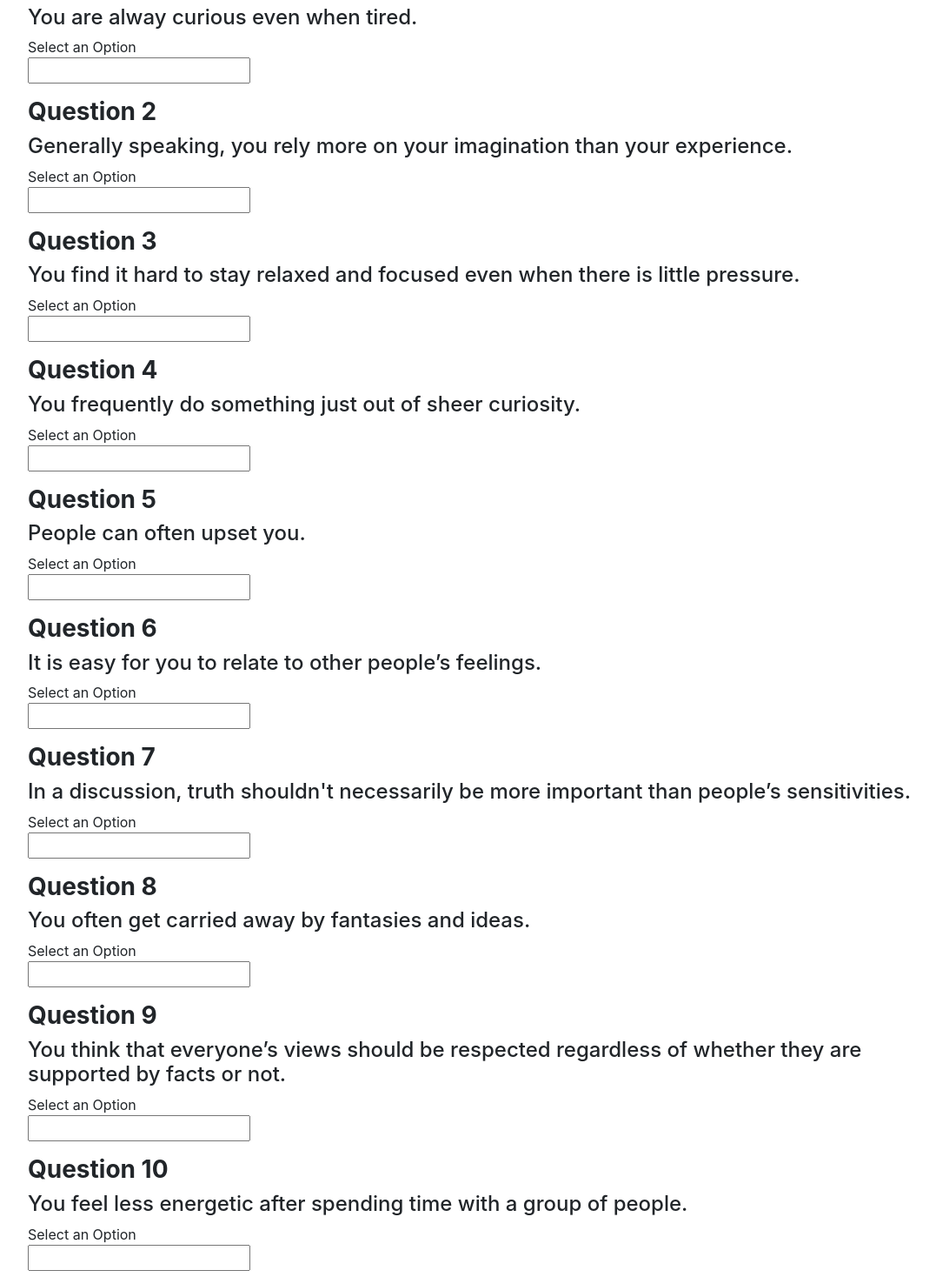
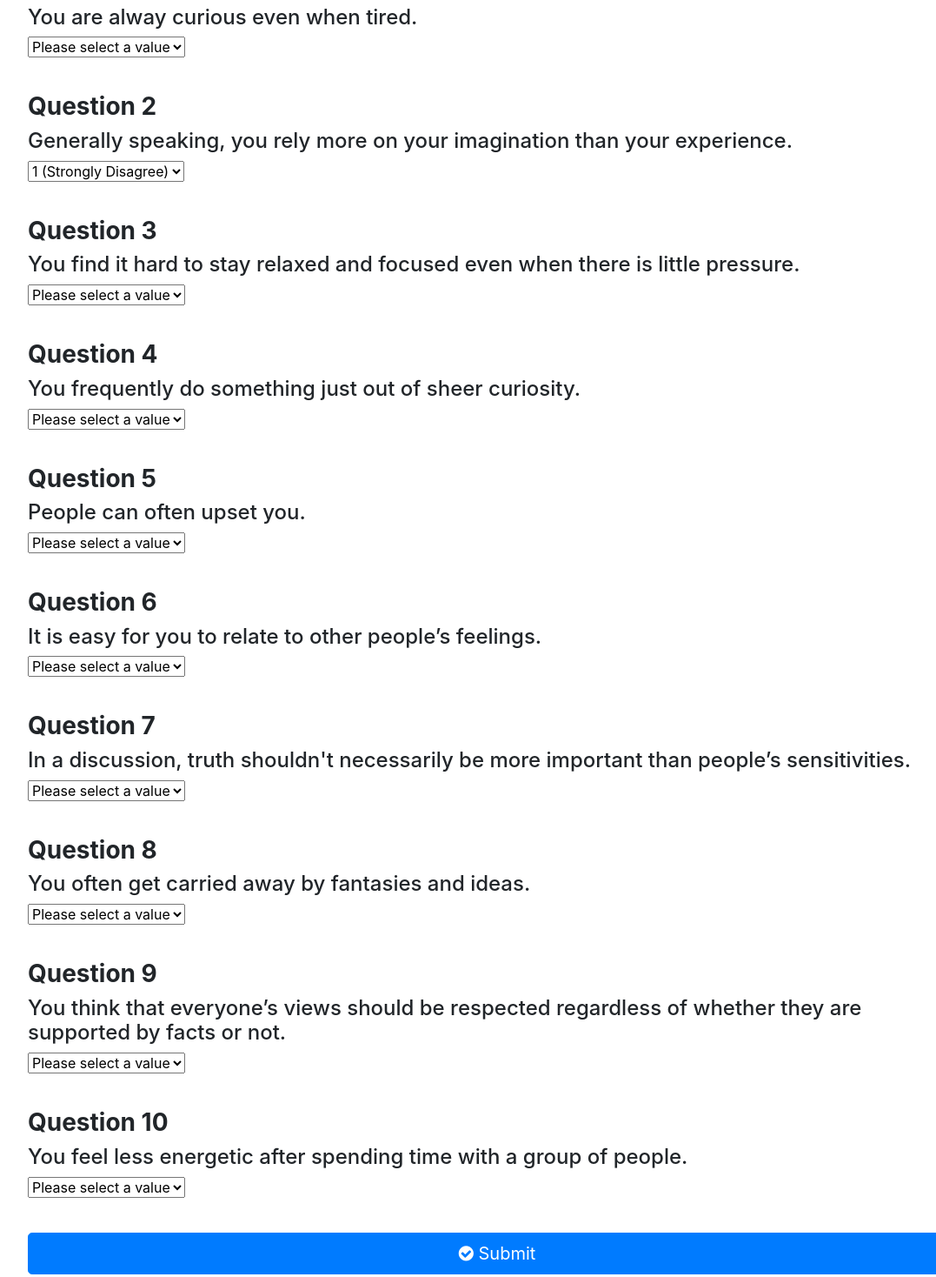
Before and after one commit to reubenwalker64/FriendFinderB, a website: page app/public/survey.html in a window 1280 px wide. Shown: the part 691-2159 px from the top of the page at 87% size, without its empty margins (68-1145 px from the left). Drawn offline with nearby package versions, Linux system fonts and the light colour scheme.

Commit message:
TA help changes

```diff
--- a/app/public/survey.html
+++ b/app/public/survey.html
@@ -19,7 +19,7 @@
 
 			<div class="text-center">
 				<!--FIX LINK-->
-				<a href="home.html"><button class="btn btn-lg btn-primary"><span class="fa fa-home"></span> Home</button></a>
+				<a href="/"><button class="btn btn-lg btn-primary"><span class="fa fa-home"></span> Home</button></a>
 			</div>
 		</div>
 
@@ -40,128 +40,114 @@
 
 	    <h3><strong>Question 1</strong></h3>
 	    <h4>You are alway curious even when tired.</h4>
-	    <select class="chosen-select" id="q1" style="display: none;">
-	      <option value=""></option>
-	      <option value="1">1 (Strongly Disagree)</option>
-	      <option value="2">2</option>
-	      <option value="3">3</option>
-	      <option value="4">4</option>
-	      <option value="5">5 (Strongly Agree)</option>
-	    </select><div class="chosen-container chosen-container-single" style="width: 300px;" title="" id="q1_chosen"><a class="chosen-single chosen-default"><span>Select an Option</span><div><b></b></div></a><div class="chosen-drop"><div class="chosen-search" data-children-count="1"><input type="text" autocomplete="off"></div><ul class="chosen-results"></ul></div></div>
-
-	    <h3><strong>Question 2</strong></h3>
-	    <h4>Generally speaking, you rely more on your imagination than your experience.</h4>
-	    <select class="chosen-select" id="q2" style="display: none;">
-	      <option value=""></option>
+	    <select class="chosen-select" id="q1">
+	      <option value="">Please select a value</option>
 	      <option value="1">1 (Strongly Disagree)</option>
 	      <option value="2">2</option>
 	      <option value="3">3</option>
 	      <option value="4">4</option>
 	      <option value="5">5 (Strongly Agree)</option>
 	    </select>
-			<div class="chosen-container chosen-container-single" style="width: 300px;" title="" id="q2_chosen"><a class="chosen-single chosen-default"><span>Select an Option</span><div><b></b></div></a><div class="chosen-drop"><div class="chosen-search" data-children-count="1"><input type="text" autocomplete="off"></div><ul class="chosen-results"></ul></div></div>
-
-
-	    <h3><strong>Question 3</strong></h3>
-	    <h4>You find it hard to stay relaxed and focused even when there is little pressure.</h4>
-	    <select class="chosen-select" id="q3" style="display: none;">
-	      <option value=""></option>
+			<p>&nbsp</p>
+	    <h3><strong>Question 2</strong></h3>
+	    <h4>Generally speaking, you rely more on your imagination than your experience.</h4>
+	    <select class="chosen-select" id="q2>
+	      <option value="">Please select a value</option>
 	      <option value="1">1 (Strongly Disagree)</option>
 	      <option value="2">2</option>
 	      <option value="3">3</option>
 	      <option value="4">4</option>
 	      <option value="5">5 (Strongly Agree)</option>
 	    </select>
-			<div class="chosen-container chosen-container-single" style="width: 300px;" title="" id="q3_chosen"><a class="chosen-single chosen-default"><span>Select an Option</span><div><b></b></div></a><div class="chosen-drop"><div class="chosen-search" data-children-count="1"><input type="text" autocomplete="off"></div><ul class="chosen-results"></ul></div></div>
-
-
-	    <h3><strong>Question 4</strong></h3>
-	    <h4>You frequently do something just out of sheer curiosity.</h4>
-	    <select class="chosen-select" id="q4" style="display: none;">
-	      <option value=""></option>
+			<p>&nbsp</p>
+	    <h3><strong>Question 3</strong></h3>
+	    <h4>You find it hard to stay relaxed and focused even when there is little pressure.</h4>
+	    <select class="chosen-select" id="q3">
+	      <option value="">Please select a value</option>
 	      <option value="1">1 (Strongly Disagree)</option>
 	      <option value="2">2</option>
 	      <option value="3">3</option>
 	      <option value="4">4</option>
 	      <option value="5">5 (Strongly Agree)</option>
 	    </select>
-			<div class="chosen-container chosen-container-single" style="width: 300px;" title="" id="q4_chosen"><a class="chosen-single chosen-default"><span>Select an Option</span><div><b></b></div></a><div class="chosen-drop"><div class="chosen-search" data-children-count="1"><input type="text" autocomplete="off"></div><ul class="chosen-results"></ul></div></div>
-
-
-	    <h3><strong>Question 5</strong></h3>
-	    <h4>People can often upset you.</h4>
-	    <select class="chosen-select" id="q5" style="display: none;">
-	      <option value=""></option>
+			<p>&nbsp</p>
+	    <h3><strong>Question 4</strong></h3>
+	    <h4>You frequently do something just out of sheer curiosity.</h4>
+	    <select class="chosen-select" id="q4">
+	      <option value="">Please select a value</option>
 	      <option value="1">1 (Strongly Disagree)</option>
 	      <option value="2">2</option>
 	      <option value="3">3</option>
 	      <option value="4">4</option>
 	      <option value="5">5 (Strongly Agree)</option>
 	    </select>
-			<div class="chosen-container chosen-container-single" style="width: 300px;" title="" id="q5_chosen"><a class="chosen-single chosen-default"><span>Select an Option</span><div><b></b></div></a><div class="chosen-drop"><div class="chosen-search" data-children-count="1"><input type="text" autocomplete="off"></div><ul class="chosen-results"></ul></div></div>
-
-
-	    <h3><strong>Question 6</strong></h3>
-	    <h4>It is easy for you to relate to other people’s feelings.</h4>
-	    <select class="chosen-select" id="q6" style="display: none;">
-	      <option value=""></option>
+			<p>&nbsp</p>
+	    <h3><strong>Question 5</strong></h3>
+	    <h4>People can often upset you.</h4>
+	    <select class="chosen-select" id="q5">
+	      <option value="">Please select a value</option>
 	      <option value="1">1 (Strongly Disagree)</option>
 	      <option value="2">2</option>
 	      <option value="3">3</option>
 	      <option value="4">4</option>
 	      <option value="5">5 (Strongly Agree)</option>
 	    </select>
-			<div class="chosen-container chosen-container-single" style="width: 300px;" title="" id="q6_chosen"><a class="chosen-single chosen-default"><span>Select an Option</span><div><b></b></div></a><div class="chosen-drop"><div class="chosen-search" data-children-count="1"><input type="text" autocomplete="off"></div><ul class="chosen-results"></ul></div></div>
-
-
-	    <h3><strong>Question 7</strong></h3>
-	    <h4>In a discussion, truth shouldn't necessarily be more important than people’s sensitivities.</h4>
-	    <select class="chosen-select" id="q7" style="display: none;">
-	      <option value=""></option>
+			<p>&nbsp</p>
+	    <h3><strong>Question 6</strong></h3>
+	    <h4>It is easy for you to relate to other people’s feelings.</h4>
+	    <select class="chosen-select" id="q6">
+	      <option value="">Please select a value</option>
 	      <option value="1">1 (Strongly Disagree)</option>
 	      <option value="2">2</option>
 	      <option value="3">3</option>
 	      <option value="4">4</option>
 	      <option value="5">5 (Strongly Agree)</option>
 	    </select>
-			<div class="chosen-container chosen-container-single" style="width: 300px;" title="" id="q7_chosen"><a class="chosen-single chosen-default"><span>Select an Option</span><div><b></b></div></a><div class="chosen-drop"><div class="chosen-search" data-children-count="1"><input type="text" autocomplete="off"></div><ul class="chosen-results"></ul></div></div>
-
-	    <h3><strong>Question 8</strong></h3>
-	    <h4>You often get carried away by fantasies and ideas.</h4>
-	    <select class="chosen-select" id="q8" style="display: none;">
-	      <option value=""></option>
+			<p>&nbsp</p>
+	    <h3><strong>Question 7</strong></h3>
+	    <h4>In a discussion, truth shouldn't necessarily be more important than people’s sensitivities.</h4>
+	    <select class="chosen-select" id="q7">
+	      <option value="">Please select a value</option>
 	      <option value="1">1 (Strongly Disagree)</option>
 	      <option value="2">2</option>
 	      <option value="3">3</option>
 	      <option value="4">4</option>
 	      <option value="5">5 (Strongly Agree)</option>
 	    </select>
-			<div class="chosen-container chosen-container-single" style="width: 300px;" title="" id="q8_chosen"><a class="chosen-single chosen-default"><span>Select an Option</span><div><b></b></div></a><div class="chosen-drop"><div class="chosen-search" data-children-count="1"><input type="text" autocomplete="off"></div><ul class="chosen-results"></ul></div></div>
-
-	    <h3><strong>Question 9</strong></h3>
-	    <h4>You think that everyone’s views should be respected regardless of whether they are supported by facts or not.</h4>
-	    <select class="chosen-select" id="q9" style="display: none;">
-	      <option value=""></option>
+			<p>&nbsp</p>
+	    <h3><strong>Question 8</strong></h3>
+	    <h4>You often get carried away by fantasies and ideas.</h4>
+	    <select class="chosen-select" id="q8">
+	      <option value="">Please select a value</option>
 	      <option value="1">1 (Strongly Disagree)</option>
 	      <option value="2">2</option>
 	      <option value="3">3</option>
 	      <option value="4">4</option>
 	      <option value="5">5 (Strongly Agree)</option>
 	    </select>
-			<div class="chosen-container chosen-container-single" style="width: 300px;" title="" id="q9_chosen"><a class="chosen-single chosen-default"><span>Select an Option</span><div><b></b></div></a><div class="chosen-drop"><div class="chosen-search" data-children-count="1"><input type="text" autocomplete="off"></div><ul class="chosen-results"></ul></div></div>
-
-	    <h3><strong>Question 10</strong></h3>
-	    <h4>You feel less energetic after spending time with a group of people.</h4>
-	    <select class="chosen-select" id="q10" style="display: none;">
-	      <option value=""></option>
+			<p>&nbsp</p>
+	    <h3><strong>Question 9</strong></h3>
+	    <h4>You think that everyone’s views should be respected regardless of whether they are supported by facts or not.</h4>
+	    <select class="chosen-select" id="q9">
+	      <option value="">Please select a value</option>
 	      <option value="1">1 (Strongly Disagree)</option>
 	      <option value="2">2</option>
 	      <option value="3">3</option>
 	      <option value="4">4</option>
 	      <option value="5">5 (Strongly Agree)</option>
 	    </select>
-			<div class="chosen-container chosen-container-single" style="width: 300px;" title="" id="q10_chosen"><a class="chosen-single chosen-default"><span>Select an Option</span><div><b></b></div></a><div class="chosen-drop"><div class="chosen-search" data-children-count="1"><input type="text" autocomplete="off"></div><ul class="chosen-results"></ul></div></div>
-
+			<p>&nbsp</p>
+	    <h3><strong>Question 10</strong></h3>
+	    <h4>You feel less energetic after spending time with a group of people.</h4>
+	    <select class="chosen-select" id="q10">
+	      <option value="">Please select a value</option>
+	      <option value="1">1 (Strongly Disagree)</option>
+	      <option value="2">2</option>
+	      <option value="3">3</option>
+	      <option value="4">4</option>
+	      <option value="5">5 (Strongly Agree)</option>
+	    </select>
+			<p>&nbsp</p>
 		<!--Submit Button-->
 		<button type="submit" class="btn btn-primary btn-lg btn-block" id="submit"><i class="fa fa-check-circle" aria-hidden="true"></i>
      Submit</button>
--- a/app/routing/htmlRoutes.js
+++ b/app/routing/htmlRoutes.js
@@ -45,6 +45,7 @@ module.exports = function(app) {
 
   // If no matching route is found default to home
   app.get("/", function(req, res) {
-    res.sendFile(path.join(__dirname, "../public/home.html"));
+
+    res.sendFile(path.join(__dirname, "../public/index.html"));
   });
 };
```
Also changed, not shown: app/data/friends.js (+6 -6 lines), app/public/index.html (renamed from app/public/home.html, +1 -1 lines), app/routing/apiRoutes.js (+9 -10 lines), server.js (+3 -7 lines), package.json (renamed from app/package.json), 2 other files.
